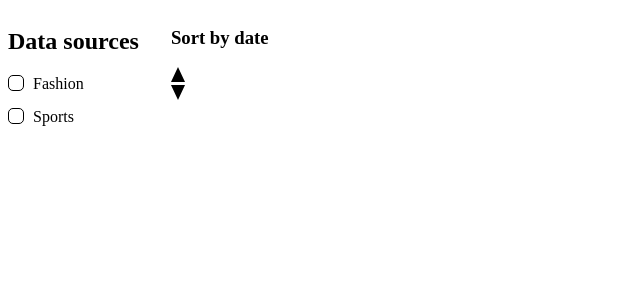
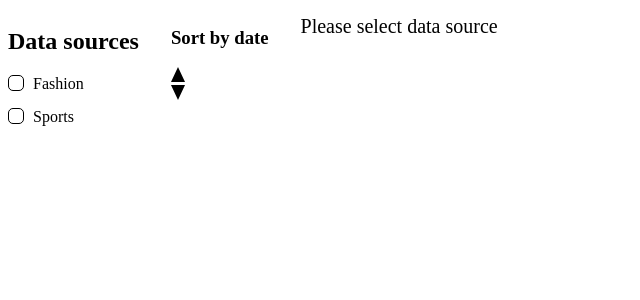
Before and after one commit to kasia52361/articles-list, a React app: page / in a window 1280 px wide. Shown: the top 300 px of the page, without its empty margins (0-640 px from the left). Built offline with nearby package versions, Linux system fonts and the light colour scheme.

Commit message:
readme update, common messages component

```diff
--- a/src/App.tsx
+++ b/src/App.tsx
@@ -4,7 +4,7 @@ import React, { useState, useEffect } from 'react';
 import Filters from './components/filters/Filters';
 import Sort from './components/sort/Sort';
 import ArticlesList from './components/articles-list/ArticlesList';
-import ErrorMessage from './components/error-message/ErrorMessage';
+import Message from './components/message/Message';
 import Loader from './components/loader/Loader';
 
 // types
@@ -66,9 +66,11 @@ const App: React.FC = () => {
                 sortBy(a, b, direction)
             );
             setArticlesList(sorted);
-            setActiveDirection(direction);
         }
+
+        setActiveDirection(direction);
     };
+
     return (
         <div className="container">
             <div className="row">
@@ -83,8 +85,14 @@ const App: React.FC = () => {
                 </div>
                 <div className="w-full md:flex-1">
                     {isLoading && <Loader />}
-                    {error && <ErrorMessage text={error} />}
-                    <ArticlesList articles={articlesList} />
+                    {error && <Message text={error} type="error" />}
+                    {articlesList.length > 0 && (
+                        <ArticlesList articles={articlesList} />
+                    )}
+
+                    {!articlesList.length && !error && (
+                        <Message text="Please select data source" />
+                    )}
                 </div>
             </div>
         </div>
--- a/src/components/error-message/ErrorMessage.tsx
+++ /dev/null
@@ -1,14 +0,0 @@
-import React from 'react';
-
-// styles
-import Error from './styles';
-
-type Props = {
-    text: string;
-};
-
-const ErrorMessage: React.FC<Props> = ({ text }: Props) => {
-    return <Error>{text}</Error>;
-};
-
-export default ErrorMessage;
--- a/src/components/error-message/styles.ts
+++ /dev/null
@@ -1,11 +0,0 @@
-import styled from 'styled-components';
-
-const Error = styled.div`
-    font-size: 16px;
-    color: red;
-    line-height: 1.2;
-    margin: 30px auto;
-    text-align: center;
-`;
-
-export default Error;
--- a/src/components/filters/subcomponents/checkbox/styles.ts
+++ b/src/components/filters/subcomponents/checkbox/styles.ts
@@ -40,7 +40,7 @@ const CheckboxInput = styled.div`
             width: 8px;
             height: 4px;
             left: 3px;
-            top: 6px;
+            top: 7px;
             border-bottom: 1px solid black;
             border-left: 1px solid black;
             transform: rotate(-45deg);
--- /dev/null
+++ b/src/components/message/Message.tsx
@@ -0,0 +1,15 @@
+import React from 'react';
+
+// styles
+import MessageText from './styles';
+
+type Props = {
+    text: string;
+    type?: string;
+};
+
+const Message: React.FC<Props> = ({ text, type }: Props) => {
+    return <MessageText type={type}>{text}</MessageText>;
+};
+
+export default Message;
--- /dev/null
+++ b/src/components/message/styles.ts
@@ -0,0 +1,15 @@
+import styled from 'styled-components';
+
+const MessageText = styled.div`
+    font-size: 16px;
+    line-height: 1.2;
+    margin: 6px auto;
+    text-align: center;
+    ${({ type }) => type === 'error' && `color: red; `}
+
+    @media (min-width: 1024px) {
+        font-size: 20px;
+    }
+`;
+
+export default MessageText;
```
Also changed, not shown: 1 other file (tests, documents, lock files or other folders).
